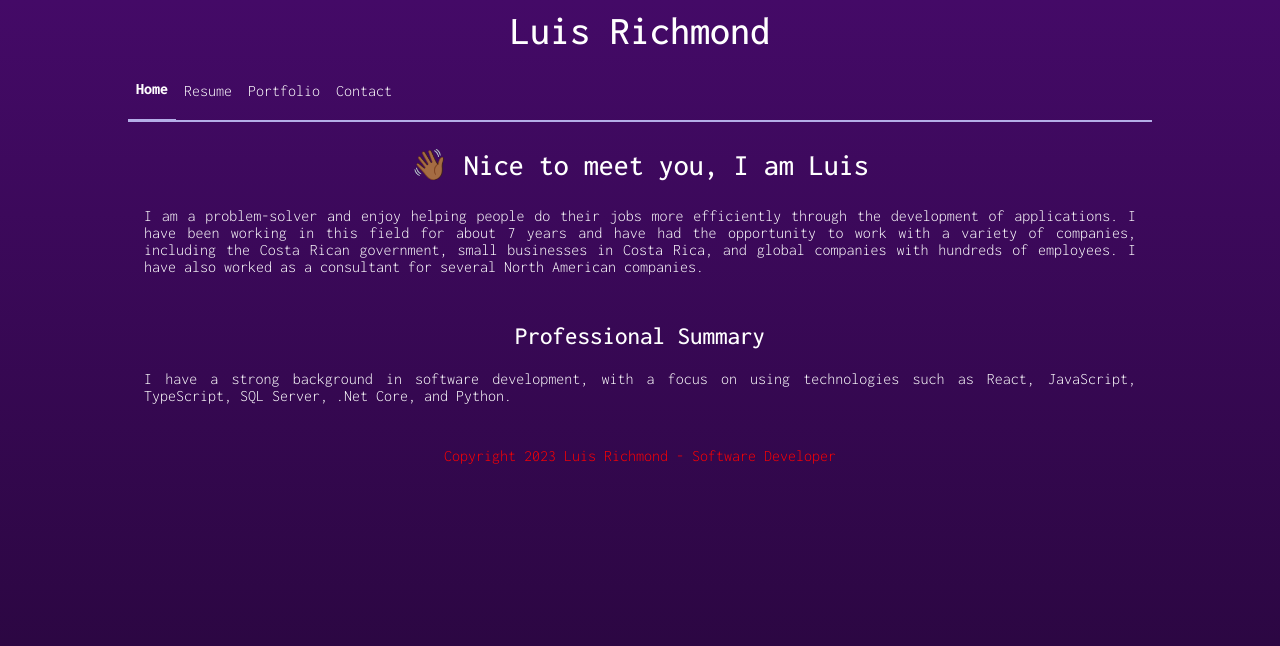
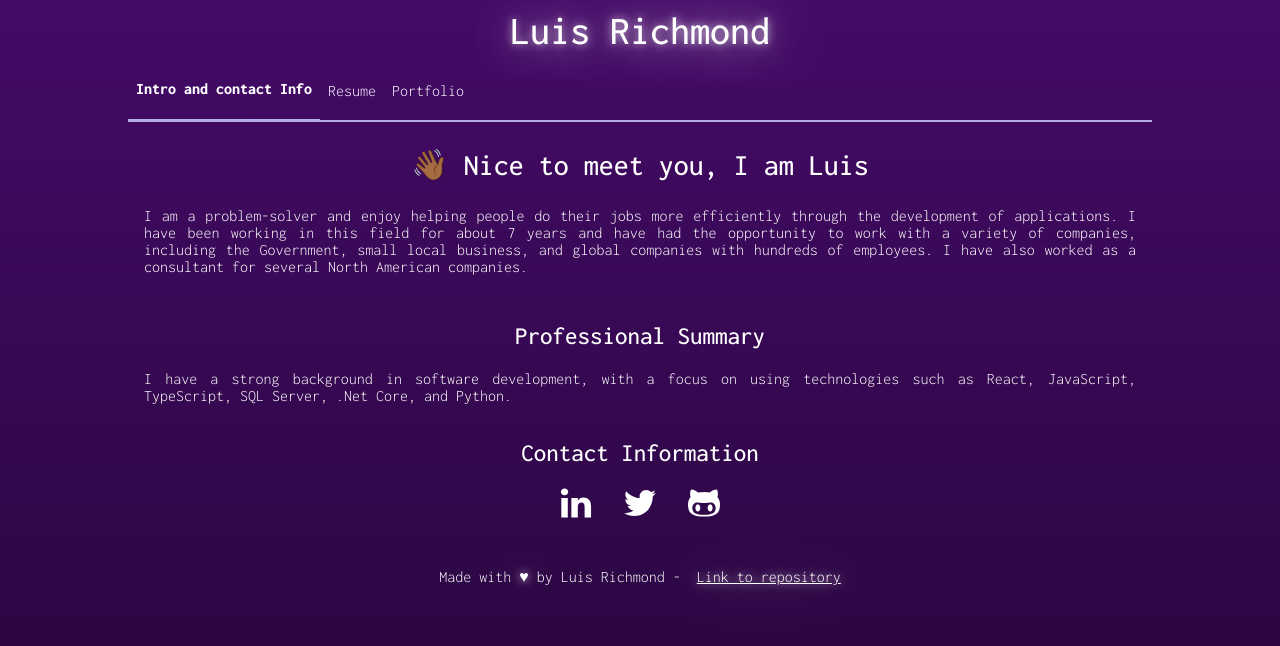
Before and after one commit to lalrg/site-v2, a Next.js app in the folder site-nextjs/: page / in a window 1280 px wide. Shown: the top 646 px of the page. Built offline with nearby package versions, Linux system fonts and the light colour scheme.

Commit message:
Improvements in diferent parts of the site

```diff
--- a/site-nextjs/components/shared/layout/footer/footer.module.css
+++ b/site-nextjs/components/shared/layout/footer/footer.module.css
@@ -13,5 +13,8 @@
 .footerText {
   margin: 0;
   padding: 0;
-  color: red;
 }
+
+.footerLink {
+  color: white;
+}
--- a/site-nextjs/components/shared/layout/footer/index.tsx
+++ b/site-nextjs/components/shared/layout/footer/index.tsx
@@ -3,6 +3,8 @@ import styles from './footer.module.css';
 export default function Footer() {
   return (
   <footer className={styles.footer}>
-    <p className={styles.footerText}>Copyright {new Date().getFullYear()} Luis Richmond - Software Developer</p>
+    <p className={styles.footerText}>
+      Made with <span className='glow'>♥</span> by Luis Richmond - &nbsp;
+      <a className={`glow ${styles.footerLink}`} href="https://github.com/lalrg/site-v2">Link to repository</a></p>
   </footer>)
 }
--- a/site-nextjs/components/shared/layout/header/header.module.css
+++ b/site-nextjs/components/shared/layout/header/header.module.css
@@ -1,23 +1,3 @@
-@media screen and (min-width: 1000px) {
-  .header {
-    width: 80vw;
-    grid-template-rows: repeat(2, 1fr);
-  }
-  .nav {
-    width: 50%;
-    justify-content: start;
-    grid-auto-flow: row;
-    overflow-x: hidden;
-    overflow-y: hidden;
-  }
-}
-@media screen and (max-width: 1000px) {
-  .nav {
-    overflow-x: scroll;
-    overflow-y: hidden;
-  }
-}
-
 .title {
   grid-area: title;
   margin: 0;
@@ -28,6 +8,21 @@
   text-align: center;
   font-size: 2.5rem;
   font-weight: 500;
+  color: white;
+}
+
+.titleLink {
+  text-decoration: none;
+}
+
+@media screen and (min-width: 1000px) {
+  .nav {
+    width: 50%;
+    justify-content: start;
+    grid-auto-flow: row;
+    overflow-x: hidden;
+    overflow-y: hidden;
+  }
 }
 
 .nav {
@@ -37,6 +32,13 @@
   align-items: center;
   width: 100%;
   height: auto;
+}
+
+@media screen and (min-width: 1000px) {
+  .header {
+    width: 80vw;
+    grid-template-rows: repeat(2, 1fr);
+  }
 }
 
 .header {
--- a/site-nextjs/components/shared/layout/header/index.tsx
+++ b/site-nextjs/components/shared/layout/header/index.tsx
@@ -13,12 +13,13 @@ export default function Header() {
   const router = useRouter();
   return (
     <header className={`${styles.header}`}>
-      <p className={styles.title}>Luis Richmond</p>
+      <Link className={styles.titleLink} href='/'>
+        <p className={`${styles.title} glow`}>Luis Richmond</p>
+      </Link>
       <nav className={styles.nav}>
-        {HeaderLink("/", "Home", router)}
+        {HeaderLink("/", "Intro and contact Info", router)}
         {HeaderLink("/resume", "Resume", router)}
         {HeaderLink("/portfolio", "Portfolio", router)}
-        {HeaderLink("/contact", "Contact", router)}
       </nav>
     </header>
   )
--- a/site-nextjs/package.json
+++ b/site-nextjs/package.json
@@ -18,6 +18,7 @@
     "next": "13.1.1",
     "react": "18.2.0",
     "react-dom": "18.2.0",
+    "react-icons": "^4.7.1",
     "typescript": "4.9.4"
   },
   "devDependencies": {
--- a/site-nextjs/pages/index.tsx
+++ b/site-nextjs/pages/index.tsx
@@ -1,16 +1,32 @@
 import styles from '../pagesStyles/index.module.css'
+import { TfiGithub, TfiLinkedin, TfiTwitterAlt } from 'react-icons/tfi'
+import Link from 'next/link'
 
 export default function Home() {
   return (
     <main>
       <section className={styles.introSection}>
         <h1 className={styles.title}>👋🏾 Nice to meet you, I am Luis</h1>
-        <p>I am a problem-solver and enjoy helping people do their jobs more efficiently through the development of applications. I have been working in this field for about 7 years and have had the opportunity to work with a variety of companies, including the Costa Rican government, small businesses in Costa Rica, and global companies with hundreds of employees. I have also worked as a consultant for several North American companies.</p>
+        <p>I am a problem-solver and enjoy helping people do their jobs more efficiently through the development of applications. I have been working in this field for about 7 years and have had the opportunity to work with a variety of companies, including the Government, small local business, and global companies with hundreds of employees. I have also worked as a consultant for several North American companies.</p>
       </section>
       <section>
         <h2 className={styles.subTitle}>Professional Summary</h2>
         <p>I have a strong background in software development, with a focus on using technologies such as React, JavaScript, TypeScript, SQL Server, .Net Core, and Python.</p>
       </section>
+      <section className={styles.contactSection}>
+        <h2 className={styles.subTitle}>Contact Information</h2>
+        <span className={styles.contactLinks}>
+          <Link href='/' className={styles.contactLink}>
+            <TfiLinkedin className={styles.contactLinkIcon} />
+          </Link>
+          <Link href='/' className={styles.contactLink}>
+            <TfiTwitterAlt className={styles.contactLinkIcon} />
+          </Link>
+          <Link href='/' className={styles.contactLink}>
+            <TfiGithub className={styles.contactLinkIcon} />
+          </Link>
+        </span>
+      </section>
     </main>
   )
 }
--- a/site-nextjs/pagesStyles/index.module.css
+++ b/site-nextjs/pagesStyles/index.module.css
@@ -13,3 +13,24 @@
 .introSection {
   margin-bottom: 3rem;
 }
+
+.contactLinks {
+  font-size: 2rem;
+  width: auto;
+  grid-template-columns: repeat(3, 1fr);
+  justify-content: center;
+  justify-items: center;
+  text-align: center;
+}
+
+.contactLink {
+  margin: 1rem;
+}
+
+.contactLinkIcon {
+  color: white;
+}
+
+.contactSection {
+  display: grid;
+}
--- a/site-nextjs/styles/global.css
+++ b/site-nextjs/styles/global.css
@@ -17,3 +17,10 @@ body {
     padding-right: 10%;
   }
 }
+
+.glow {
+  text-shadow:
+    0 0 10px rgba(255, 255, 255, .7),
+    0 0 40px rgba(255, 255, 255, .7),
+    0 0 100px rgba(255, 255, 255, .7);
+}
```
Also changed, not shown: site-nextjs/pages/contact.tsx (deleted, +0 -9 lines), 1 other file (tests, documents, lock files or other folders).
